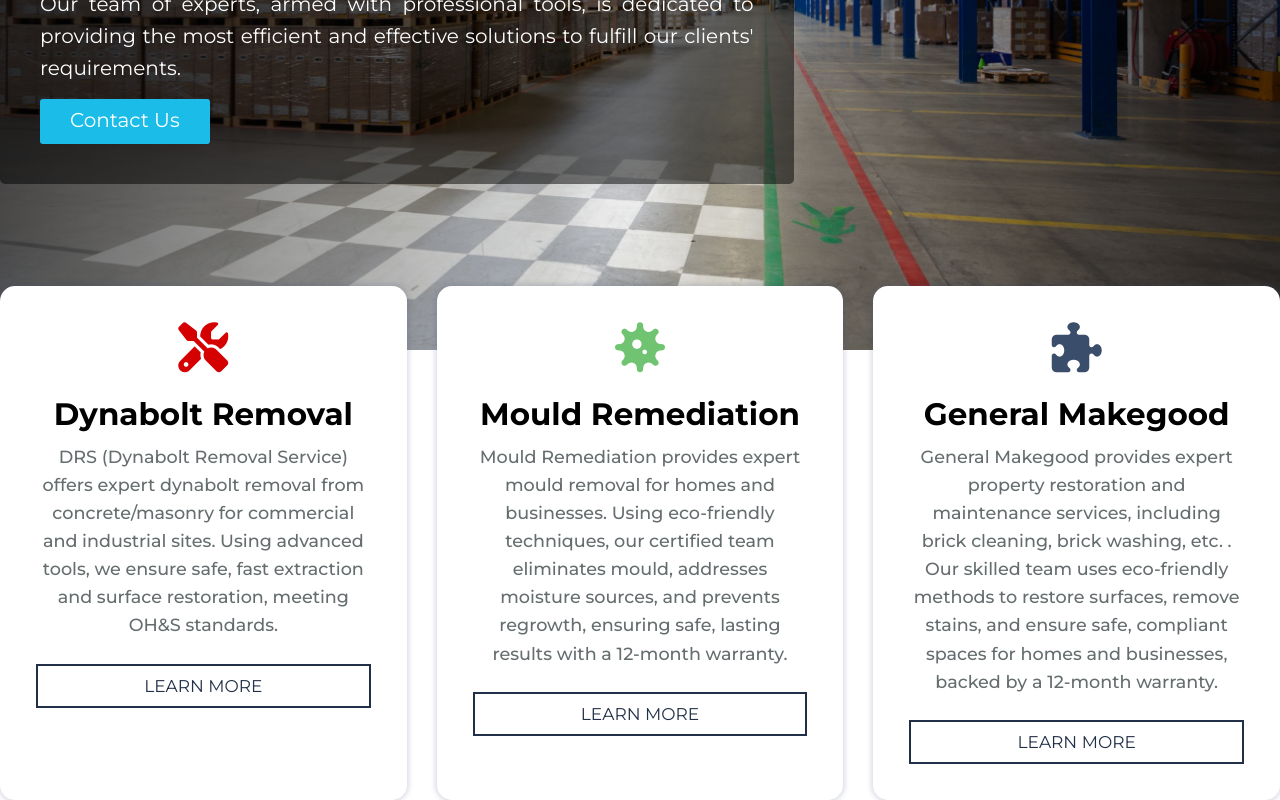
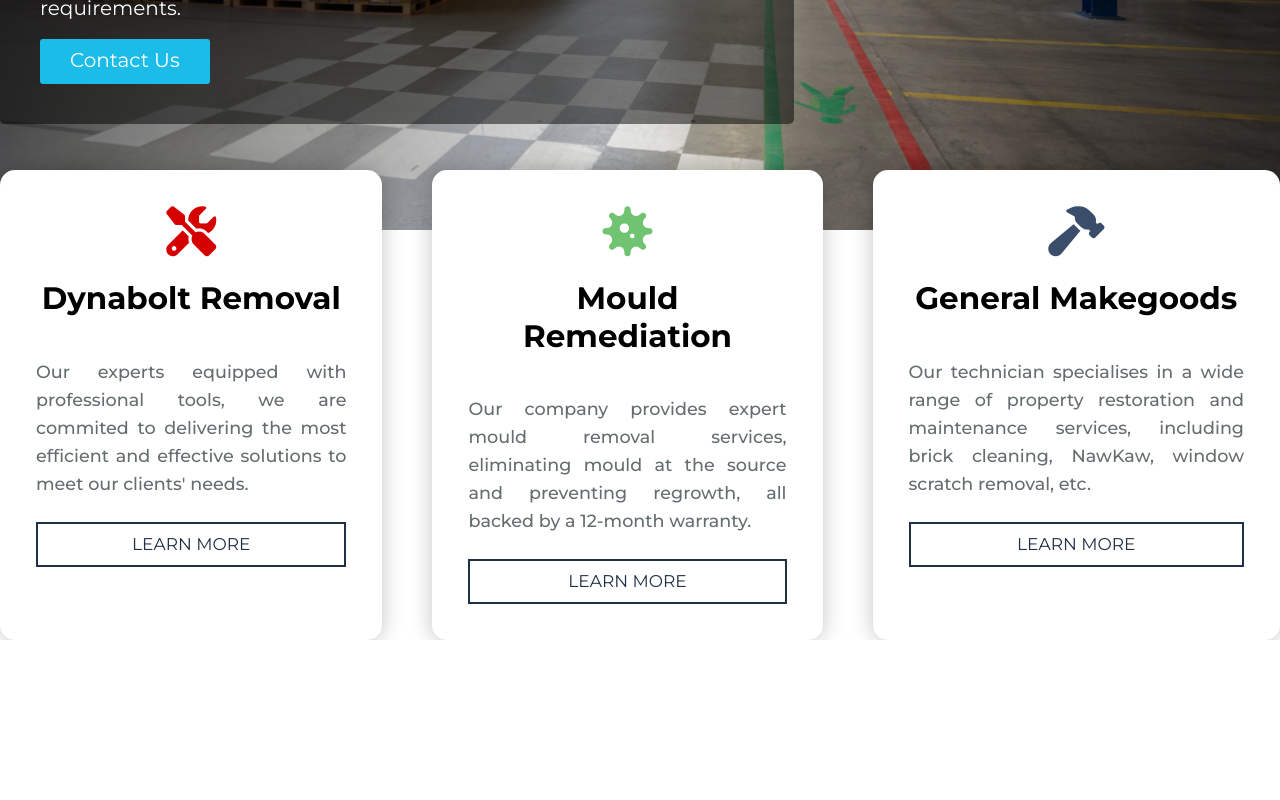
Before and after one commit to hhqbao/make-good-website, an Angular app in the folder makegood.client/: page / in a window 1280 px wide. Shown: the part 364-1164 px from the top of the page. After the commit the page ends 1004 px from the top, so only its background shows below. Built offline with nearby package versions, Linux system fonts and the light colour scheme.

Commit message:
Improve service card section layout

```diff
--- a/makegood.client/src/app/services-card/services-card.component.html
+++ b/makegood.client/src/app/services-card/services-card.component.html
@@ -1,5 +1,5 @@
 <div class="services-card-comp">
-  <div class="container container--2">
+  <div class="services-card-comp__container">
     <ul class="services-card-list">
       <li class="services-card-item">
         <div class="services-card-item__icon">
@@ -9,10 +9,9 @@
           Dynabolt Removal
         </h2>
         <p class="services-card-item__description paragrapph paragraph--1">
-          DRS (Dynabolt Removal Service) offers expert dynabolt removal from
-          concrete/masonry for commercial and industrial sites. Using advanced
-          tools, we ensure safe, fast extraction and surface restoration,
-          meeting OH&S standards.
+          Our experts equipped with professional tools, we are commited to
+          delivering the most efficient and effective solutions to meet our
+          clients' needs.
         </p>
         <div class="services-card-item__footer">
           <a href="#" class="btn btn--2">LEARN MORE</a>
@@ -26,10 +25,9 @@
           Mould Remediation
         </h2>
         <p class="services-card-item__description paragrapph paragraph--1">
-          Mould Remediation provides expert mould removal for homes and
-          businesses. Using eco-friendly techniques, our certified team
-          eliminates mould, addresses moisture sources, and prevents regrowth,
-          ensuring safe, lasting results with a 12-month warranty.
+          Our company provides expert mould removal services, eliminating mould
+          at the source and preventing regrowth, all backed by a 12-month
+          warranty.
         </p>
         <div class="services-card-item__footer">
           <a href="#" class="btn btn--2">LEARN MORE</a>
@@ -37,17 +35,15 @@
       </li>
       <li class="services-card-item">
         <div class="services-card-item__icon">
-          <i class="fa-solid fa-puzzle-piece"></i>
+          <i class="fa-solid fa-hammer"></i>
         </div>
         <h2 class="services-card-item__heading heading heading--1">
-          General Makegood
+          General Makegoods
         </h2>
         <p class="services-card-item__description paragrapph paragraph--1">
-          General Makegood provides expert property restoration and maintenance
-          services, including brick cleaning, brick washing, etc. . Our skilled
-          team uses eco-friendly methods to restore surfaces, remove stains, and
-          ensure safe, compliant spaces for homes and businesses, backed by a
-          12-month warranty.
+          Our technician specialises in a wide range of property restoration and
+          maintenance services, including brick cleaning, NawKaw, window scratch
+          removal, etc.
         </p>
         <div class="services-card-item__footer">
           <a href="#" class="btn btn--2">LEARN MORE</a>
--- a/makegood.client/src/style/3-bases/_animations.scss
+++ b/makegood.client/src/style/3-bases/_animations.scss
@@ -26,10 +26,16 @@
 
 @keyframes slideInBottom {
   0% {
+    opacity: 0;
     transform: translateY(4rem);
   }
 
+  80% {
+    transform: translateY(-2rem);
+  }
+
   100% {
+    opacity: 1;
     transform: translateY(0);
   }
 }
--- a/makegood.client/src/style/4-components/_main-banner.scss
+++ b/makegood.client/src/style/4-components/_main-banner.scss
@@ -3,7 +3,7 @@
   background-image: url("/images/main-banner.webp");
   background-position: center bottom;
   background-size: cover;
-  height: 70vh;
+  height: 55vh;
   position: relative;
 
   &__container {
@@ -21,9 +21,6 @@
   }
 
   &__text-box {
-    animation: slideInTop 0.5s ease-out;
-    animation-fill-mode: backwards;
-    animation-delay: 0.2s;
     background-color: rgba(black, 0.5);
     border-radius: 0.5rem;
     display: inline-block;
--- a/makegood.client/src/style/4-components/_services-card.scss
+++ b/makegood.client/src/style/4-components/_services-card.scss
@@ -1,18 +1,24 @@
 .services-card-comp {
-  margin-top: -5%;
+  margin-top: -6rem;
   position: relative;
   z-index: 20;
 
+  &__container {
+    margin: 0 auto;
+    max-width: 150rem;
+  }
+
   .services-card-list {
-    display: grid;
-    grid-template-columns: repeat(3, 1fr);
-    gap: 3rem;
+    column-gap: 5rem;
+    display: flex;
     list-style: none;
 
     .services-card-item {
+      animation: slideInBottom 0.5s ease-out;
+      animation-fill-mode: backwards;
       background-color: $white--1;
       border-radius: 1.5rem;
-      box-shadow: 0 0 0.5rem 0.2rem rgba($black--1, 0.19);
+      box-shadow: 0 0 2rem 0.2rem rgba(black, 0.2);
       padding: 3.6rem;
 
       &__icon {
@@ -35,14 +41,22 @@
 
       &__heading {
         text-align: center;
-        margin-bottom: 0.9rem;
+        margin-bottom: 4rem;
       }
 
       &__description {
-        text-align: center;
+        text-align: justify;
         margin-bottom: 2.4rem;
       }
+
       &__footer {
+      }
+
+      $cardItems: 5;
+      @for $i from 0 to $cardItems {
+        &:nth-child(#{$i + 1}) {
+          animation-delay: calc(0.25s * $i);
+        }
       }
     }
   }
```
